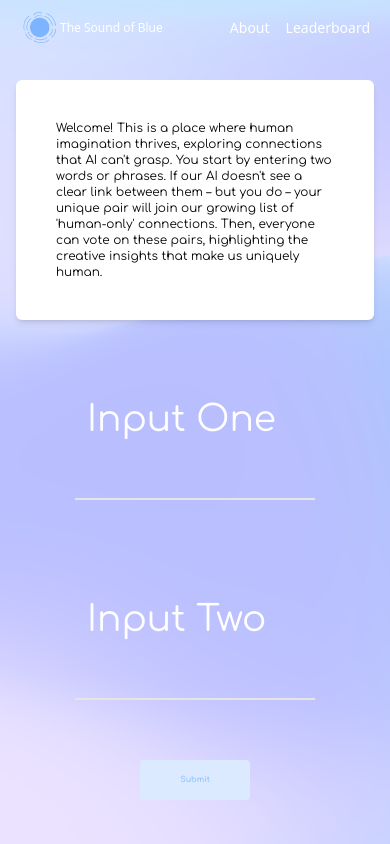
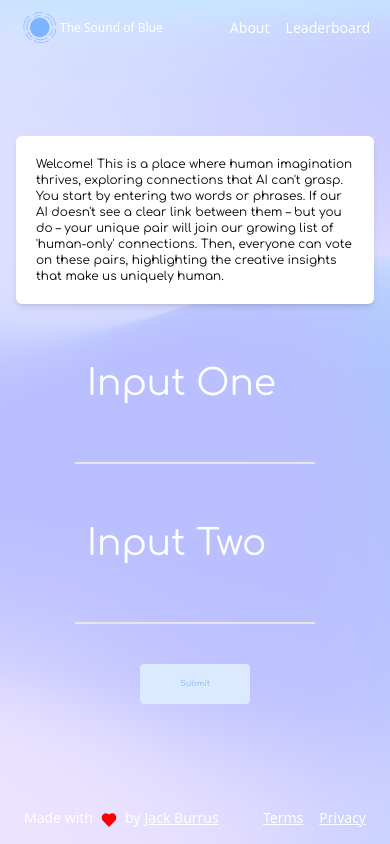
Before and after one commit to jackburrus/thesoundofblue, a Next.js app: page / in a window 390 px wide. Built offline with nearby package versions, Linux system fonts and the light colour scheme; what @supabase/auth-helpers-nextjs would draw is missing.

Commit message:
responsiveness on welcome message looks good

```diff
--- a/app/layout.tsx
+++ b/app/layout.tsx
@@ -5,6 +5,7 @@ import Header from '@/components/Header';
 import { Metadata } from 'next';
 import { Gradient } from '@/utils/gradient';
 import { Comfortaa } from 'next/font/google';
+import Footer from '@/components/Footer';
 
 const siteConfig = {
 	title: 'The Sound of Blue',
@@ -62,6 +63,7 @@ export default function RootLayout({ children }: { children: React.ReactNode })
 
 					<main className={`min-h-screen  flex flex-col items-center ${comfortaa.className}`}>{children}</main>
 					<Toaster />
+					<Footer />
 				</body>
 			</AppProviders>
 		</html>
--- a/app/page.tsx
+++ b/app/page.tsx
@@ -79,9 +79,11 @@ export default function Index() {
 
 			<Form {...form}>
 				<form className="items-center flex flex-col" onSubmit={form.handleSubmit(onSubmit)}>
-					<div className="bg-white items-center flex flex-col shadow-md mx-4 mt-10 md:max-w-xl rounded-md p-10">
+					<div className="bg-white items-center flex flex-col shadow-md mx-4 md:max-w-2xl max-h-44 md:max-h-64  rounded-md p-5 md:p-8">
 						{activeMessage === CONFIRMATION_MESSAGE && <BadgeCheck className="mb-5" size={36} color={'#4caf50'} />}
-						<p className={`text-xs ${activeMessage === REJECTION_MESSAGE && 'text-red-400'} `}>{activeMessage}</p>
+						<p className={`text-xs md:text-base ${activeMessage === REJECTION_MESSAGE && 'text-red-400'} `}>
+							{activeMessage}
+						</p>
 						{activeMessage === CONFIRMATION_MESSAGE && (
 							<Link className="mt-5" href="/leaderboard">
 								<Button className="text-xs ">Check out the leaderboard!</Button>
@@ -96,7 +98,7 @@ export default function Index() {
 								<FormItem>
 									<FormControl>
 										<Input
-											className="m-5 text-white text-4xl md:m-0 bg-transparent border-b-2 placeholder:text-white  h-40 w-60"
+											className=" text-white text-4xl  bg-transparent border-b-2 placeholder:text-white  h-40 w-60"
 											{...field}
 											placeholder="Input One"
 										/>
@@ -112,7 +114,7 @@ export default function Index() {
 								<FormItem>
 									<FormControl>
 										<Input
-											className="m-5 text-white text-4xl md:m-0 bg-transparent border-b-2 placeholder:text-white  h-40 w-60"
+											className=" text-white text-4xl md:m-0 bg-transparent border-b-2 placeholder:text-white  h-40 w-60"
 											{...field}
 											placeholder="Input Two"
 										/>
--- /dev/null
+++ b/components/Footer.tsx
@@ -0,0 +1,25 @@
+import { HeartIcon } from 'lucide-react';
+import Link from 'next/link';
+
+export default function Footer() {
+	return (
+		<footer className="fixed bottom-0 flex  text-sm  justify-between bg-transparent text-white w-full py-4 px-6">
+			<div>
+				<p className="flex flex-row">
+					Made with <HeartIcon className=" mt-1 mx-2" fill="red" color="red" size={16} /> by{' '}
+					<a href="https://www.twitter.com/jackburrus" target="_blank" className="underline ml-1">
+						Jack Burrus
+					</a>
+				</p>
+			</div>
+			<div className="flex space-x-4">
+				<Link href="/terms" target="_blank" className="underline">
+					Terms
+				</Link>
+				<Link href="/privacy" target="_blank" className="underline">
+					Privacy
+				</Link>
+			</div>
+		</footer>
+	);
+}
```
